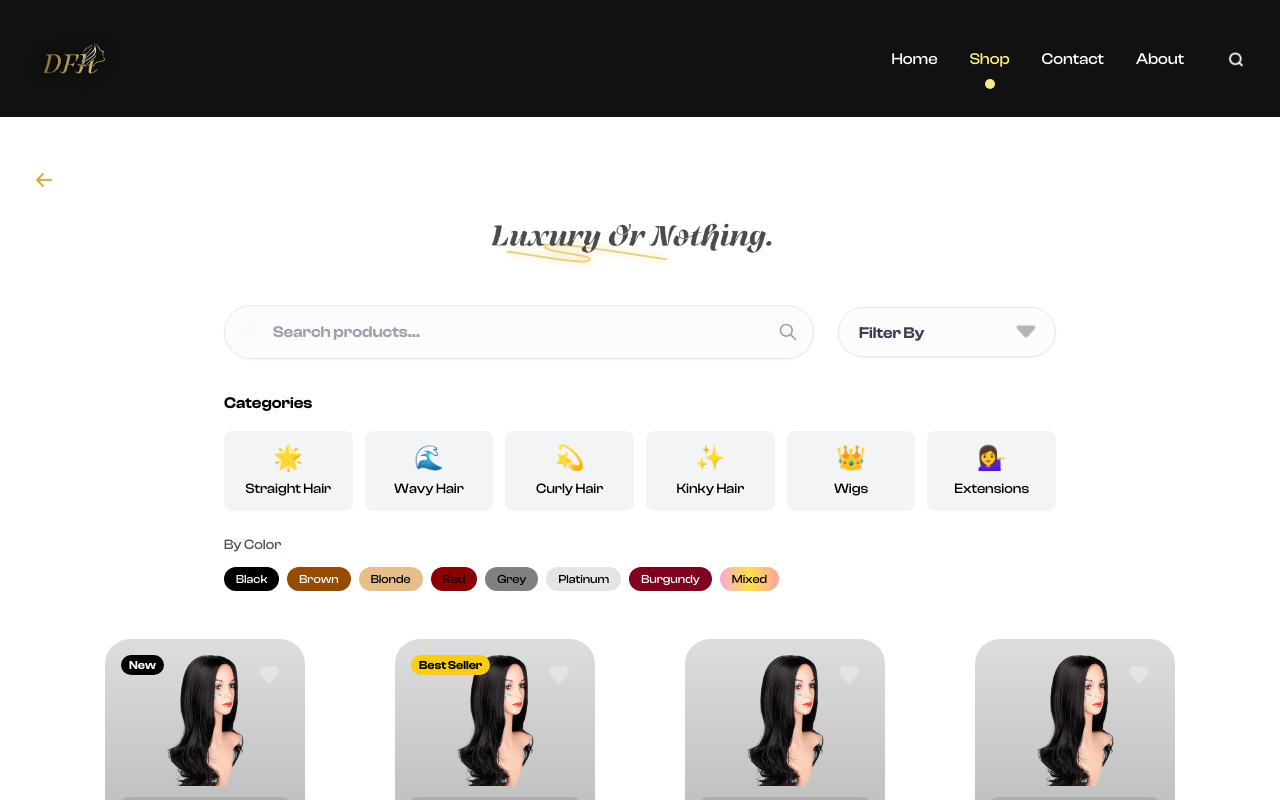
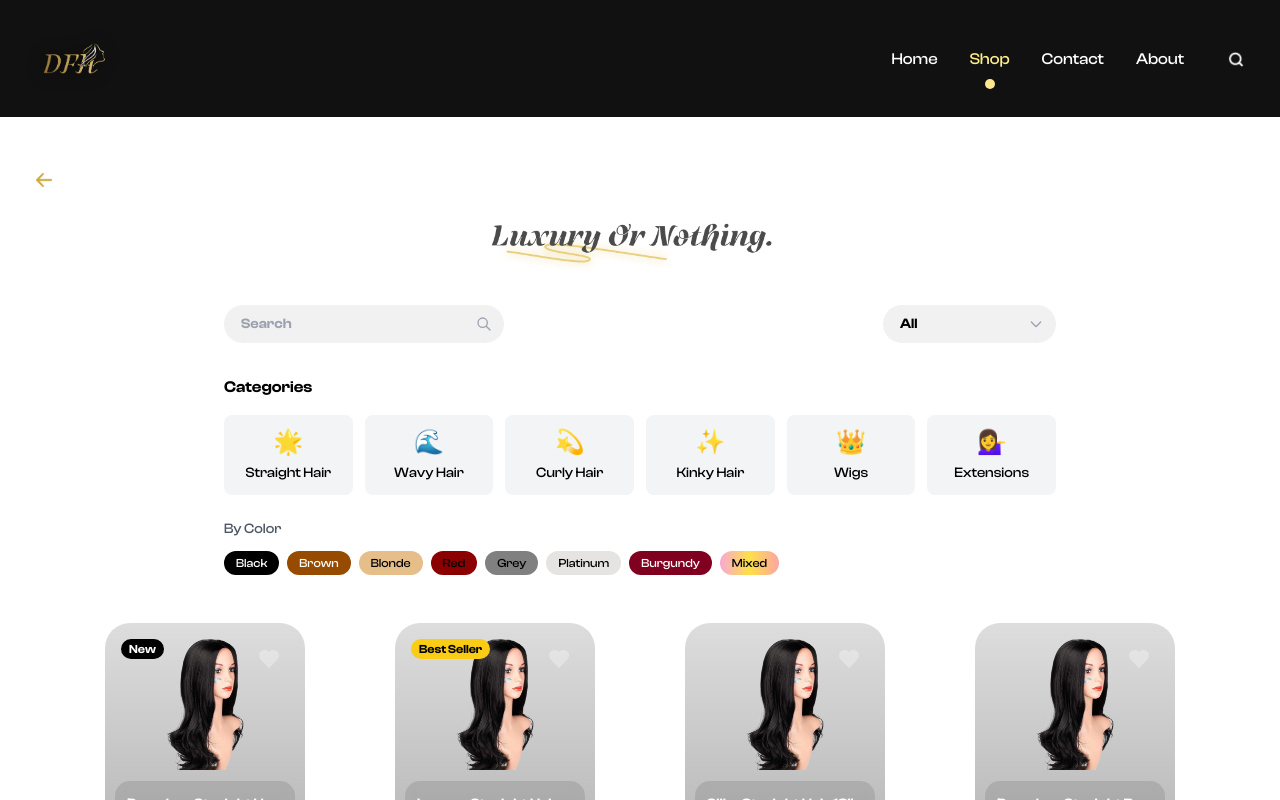
Before and after one commit to joe-ani/ocean-wave, a Next.js app: page /shop in a window 1280 px wide. Shown: the top 800 px of the page. Built offline with nearby package versions, Linux system fonts and the light colour scheme.

Commit message:
refactor: update ShopContent search and filter UI with modern design and interactive elements

```diff
--- a/src/app/shop/ShopContent.tsx
+++ b/src/app/shop/ShopContent.tsx
@@ -106,28 +106,25 @@ export default function ShopContent() {
         />
       </div>
 
-      <div className="w-full max-w-4xl mt-4 sm:mt-8 flex flex-col sm:flex-row justify-between items-center
-      gap-2 sm:gap-6 px-2 sm:px-4 md:px-8">
-        <form onSubmit={handleSearch} className="relative flex-1 w-full">
-          <Image
-            width={20}
-            height={20}
-            src="/icons/search.png"
-            alt="search"
-            className="absolute left-4 top-1/2 transform -translate-y-1/2 w-5 h-5 opacity-40 transition-opacity group-hover:opacity-60"
-          />
+      <div className="w-full max-w-4xl mt-4 sm:mt-8 flex flex-row justify-between items-center
+      gap-3 px-2 sm:px-4 md:px-8">
+        {/* Search Bar */}
+        <div className="flex-1 max-w-[280px]">
+          <div className="relative">
             <input
               type="text"
-            placeholder="Search products..."
+              placeholder="Search"
               value={searchQuery}
-            onChange={(e) => setSearchQuery(e.target.value)}
-            className="w-full pl-12 pr-12 py-3.5 bg-gray-50/50 backdrop-blur-sm border-[1.5px] border-gray-200
-            rounded-full focus:outline-none focus:ring-2 focus:ring-black/20 focus:border-gray-300
-            transition-all duration-300 shadow-sm hover:shadow-md"
+              onChange={(e) => {
+                setSearchQuery(e.target.value);
+                handleSearch(e); // This will trigger search as you type
+              }}
+              className="w-full py-2 px-4 bg-[#f1f1f1] rounded-full text-sm focus:outline-none
+              border border-transparent focus:border-gray-200 transition-all duration-300 pr-10"
             />
-          <div className="absolute right-4 top-1/2 transform -translate-y-1/2 pointer-events-none">
+            <div className="absolute right-3 top-1/2 -translate-y-1/2">
               <svg
-              className="w-5 h-5 text-gray-400"
+                className="w-4 h-4 text-gray-400"
                 fill="none"
                 stroke="currentColor"
                 viewBox="0 0 24 24"
@@ -140,46 +137,43 @@ export default function ShopContent() {
                 />
               </svg>
             </div>
-        </form>
+          </div>
+        </div>
 
-        <motion.div
-          className="relative w-full sm:min-w-[180px] sm:w-auto"
-          initial={false}
-        >
-          <motion.select
-            className="appearance-none w-full h-[50px] px-5 bg-gray-50/50 backdrop-blur-sm border-[1.5px]
-            border-gray-200 rounded-full focus:outline-none focus:ring-2 focus:ring-black/20
-            focus:border-gray-300 transition-all duration-300 shadow-sm hover:shadow-md
-            cursor-pointer text-gray-700 pr-14 leading-[50px]"
+        {/* Filter Dropdown */}
+        <div className="relative min-w-[100px]">
+          <select
+            className="appearance-none w-full py-2 px-4 bg-[#f1f1f1] rounded-full text-sm
+            border border-transparent focus:border-gray-200 focus:outline-none cursor-pointer
+            transition-all duration-300 pr-8"
             onChange={(e) => {
               const select = e.currentTarget;
               select.style.transform = 'scale(0.98)';
               setTimeout(() => select.style.transform = '', 150);
             }}
-            onFocus={() => setIsFilterOpen(true)}
-            onBlur={() => setIsFilterOpen(false)}
           >
-            <option value="" className="h-10 leading-10">Filter By</option>
-            <option value="price-low" className="h-10 leading-10">Price: Low to High</option>
-            <option value="price-high" className="h-10 leading-10">Price: High to Low</option>
-            <option value="newest" className="h-10 leading-10">Newest First</option>
-            <option value="popular" className="h-10 leading-10">Most Popular</option>
-          </motion.select>
-          <motion.div
-            className="absolute right-5 top-0 h-full flex items-center justify-center pointer-events-none"
-            initial={{ rotate: 0 }}
-            animate={{ rotate: isFilterOpen ? 180 : 0 }}
-            transition={{ duration: 0.3 }}
+            <option value="">All</option>
+            <option value="price-low">Price: Low to High</option>
+            <option value="price-high">Price: High to Low</option>
+            <option value="newest">Newest First</option>
+            <option value="popular">Most Popular</option>
+          </select>
+          <div className="absolute right-3 top-1/2 -translate-y-1/2 pointer-events-none">
+            <svg
+              className="w-4 h-4 text-gray-400"
+              fill="none"
+              stroke="currentColor"
+              viewBox="0 0 24 24"
             >
-            <Image
-              width={20}
-              height={20}
-              src="/icons/dropdown.png"
-              alt="dropdown"
-              className="w-5 h-5 object-contain"
+              <path
+                strokeLinecap="round"
+                strokeLinejoin="round"
+                strokeWidth="2"
+                d="M19 9l-7 7-7-7"
               />
-          </motion.div>
-        </motion.div>
+            </svg>
+          </div>
+        </div>
       </div>
 
       <div className="w-full max-w-4xl mt-4 sm:mt-8 px-2 sm:px-4 md:px-8">
```
Lines whose indentation alone changed are shown as unchanged.
